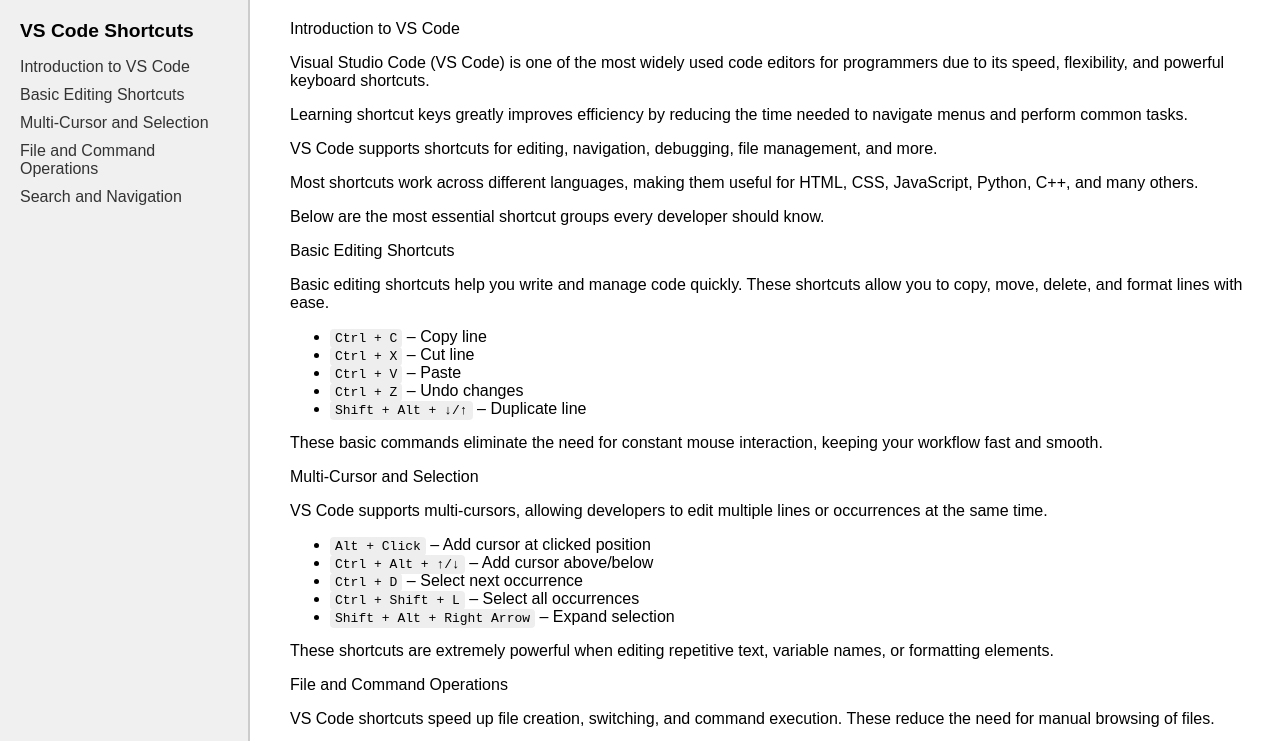
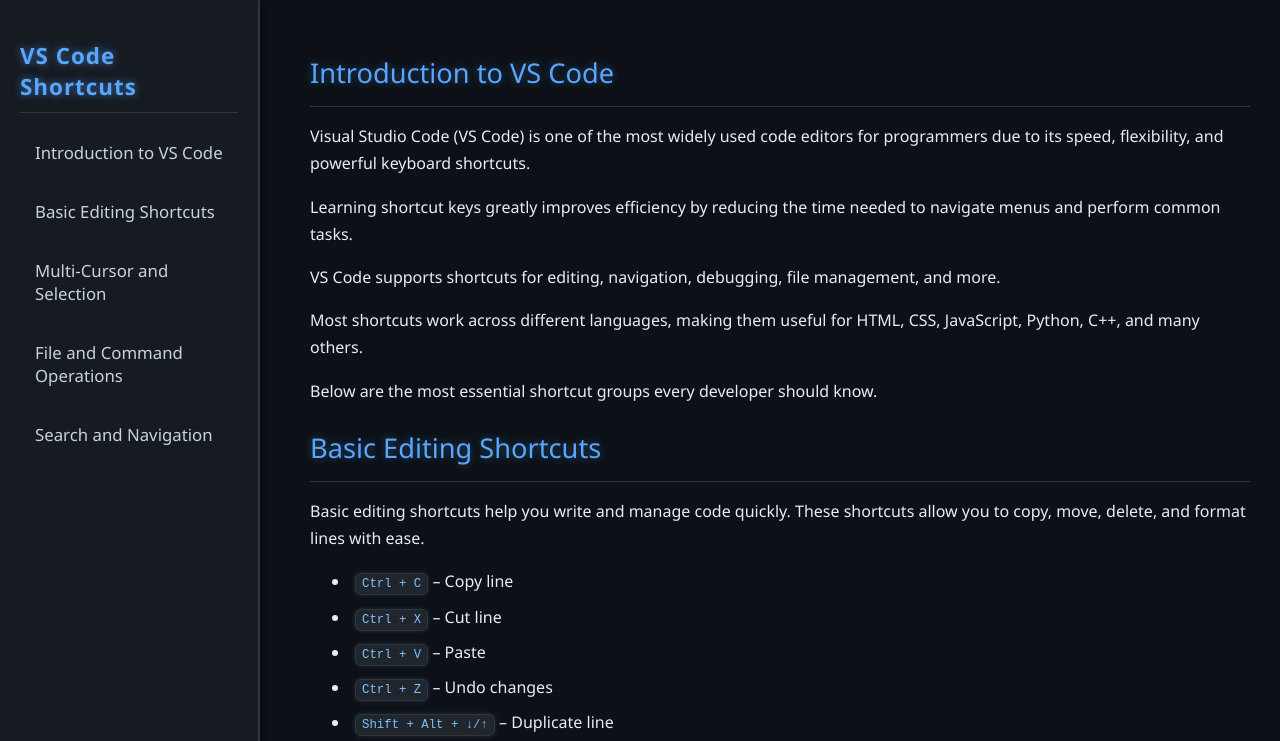
Before and after one commit to kcast0601/UCCITCSWeb244088398, a plain HTML site: page TechnicalDocs/index.html in a window 1280 px wide. Shown: the top 741 px of the page. Drawn offline with Linux system fonts and the light colour scheme.

Commit message:
styles.css

```diff
--- a/TechnicalDocs/styles.css
+++ b/TechnicalDocs/styles.css
@@ -1,26 +1,31 @@
 body {
   display: flex;
-      font-family: Arial, sans-serif;
   margin: 0;
+  font-family: "Fira Code", "Segoe UI", Arial, sans-serif;
+  background-color: #0d1117;
+  color: #e6edf3;
 }
-
 
 #navbar {
   position: fixed;
   left: 0;
   top: 0;
-      width: 250px;
+  width: 260px;
   height: 100%;
-      background-color: #f0f0f0;
-      border-right: 2px solid #ccc;
+  background: #161b22;
+  border-right: 2px solid #30363d;
   padding: 20px;
   box-sizing: border-box;
+  box-shadow: 3px 0 10px rgba(0, 0, 0, 0.5);
 }
 
 #navbar header {
-      font-size: 1.2em;
+  font-size: 1.4em;
   font-weight: bold;
-      margin-bottom: 15px;
+  margin-bottom: 20px;
+  color: #58a6ff;
+  text-shadow: 0 0 8px rgba(88, 166, 255, 0.6);
+  letter-spacing: 1px;
 }
 
 #navbar ul {
@@ -29,24 +34,61 @@ body {
 }
 
 #navbar li {
-      margin: 10px 0;
+  margin: 20px 0;
 }
 
 .nav-link {
+  color: #c9d1d9;
   text-decoration: none;
-      color: #333;
+  font-size: 1.05em;
+  display: block;
+  padding: 8px 10px;
+  border-radius: 6px;
+  transition: 0.25s ease;
 }
 
+.nav-link:hover {
+  background-color: #21262d;
+  color: #58a6ff;
+  transform: translateX(5px);
+  box-shadow: inset 3px 0 0 #58a6ff;
+}
 
 #main-doc {
-      margin-left: 270px;
-      padding: 20px;
+  margin-left: 280px;
+  padding: 30px;
+  line-height: 1.7;
+}
+
+header {
+  font-size: 1.7em;
+  margin-top: 20px;
+  color: #58a6ff;
+  text-shadow: 0 0 8px rgba(88, 166, 255, 0.4);
+  border-bottom: 1px solid #30363d;
+  padding-bottom: 10px;
+  margin-bottom: 15px;
 }
 
 code {
-      background-color: #eee;
-      padding: 2px 5px;
-      border-radius: 4px;
+  background-color: #21262d;
+  color: #79c0ff;
+  padding: 3px 6px;
+  border-radius: 6px;
+  font-size: 0.95em;
+  box-shadow: 0 0 5px rgba(88, 166, 255, 0.2);
+  border: 1px solid #30363d;
+}
+
+ul li {
+  margin: 8px 0;
+  padding-left: 5px;
+  transition: 0.2s ease;
+}
+
+ul li:hover {
+  color: #58a6ff;
+  transform: translateX(4px);
 }
 
 @media (max-width: 600px) {
@@ -55,7 +97,8 @@ body {
     width: 100%;
     height: auto;
     border-right: none;
-        border-bottom: 2px solid #ccc;
+    border-bottom: 2px solid #30363d;
+    box-shadow: none;
   }
 
   #main-doc {
```
Lines whose indentation alone changed are shown as unchanged.
